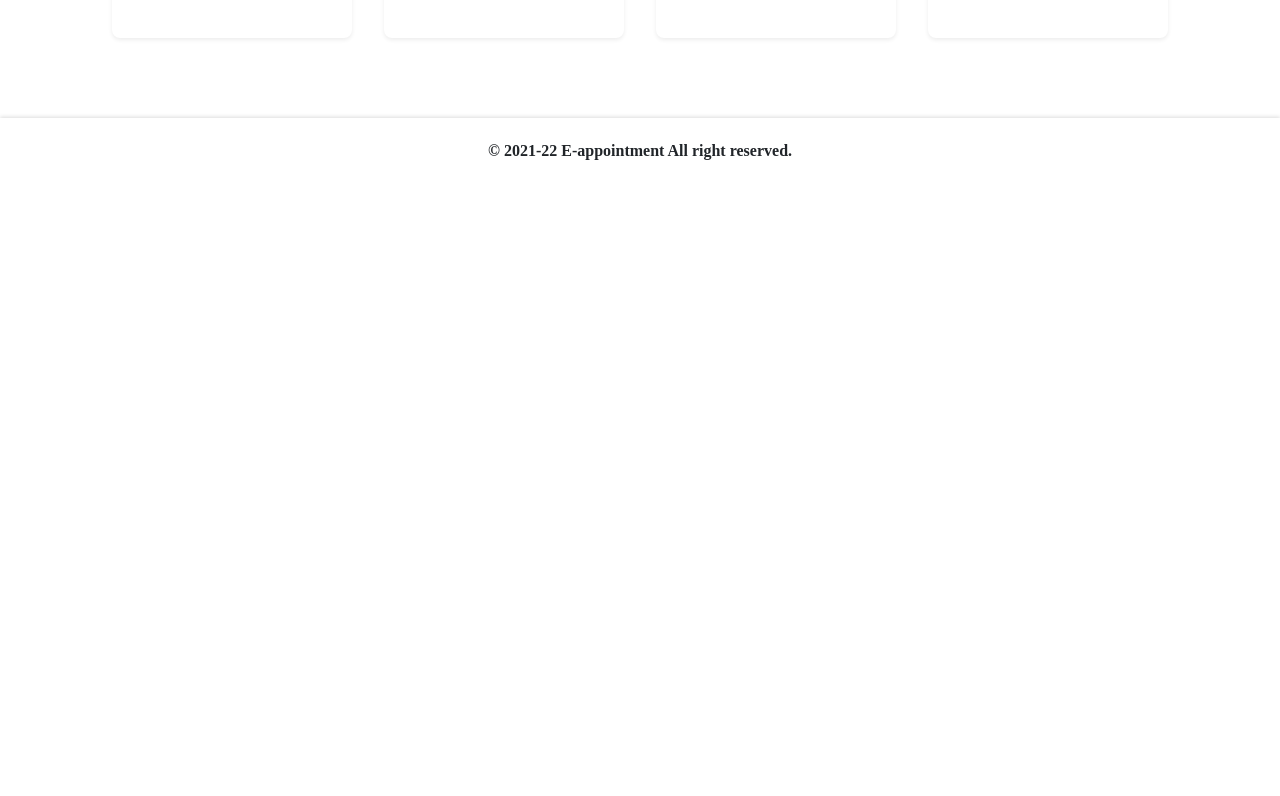
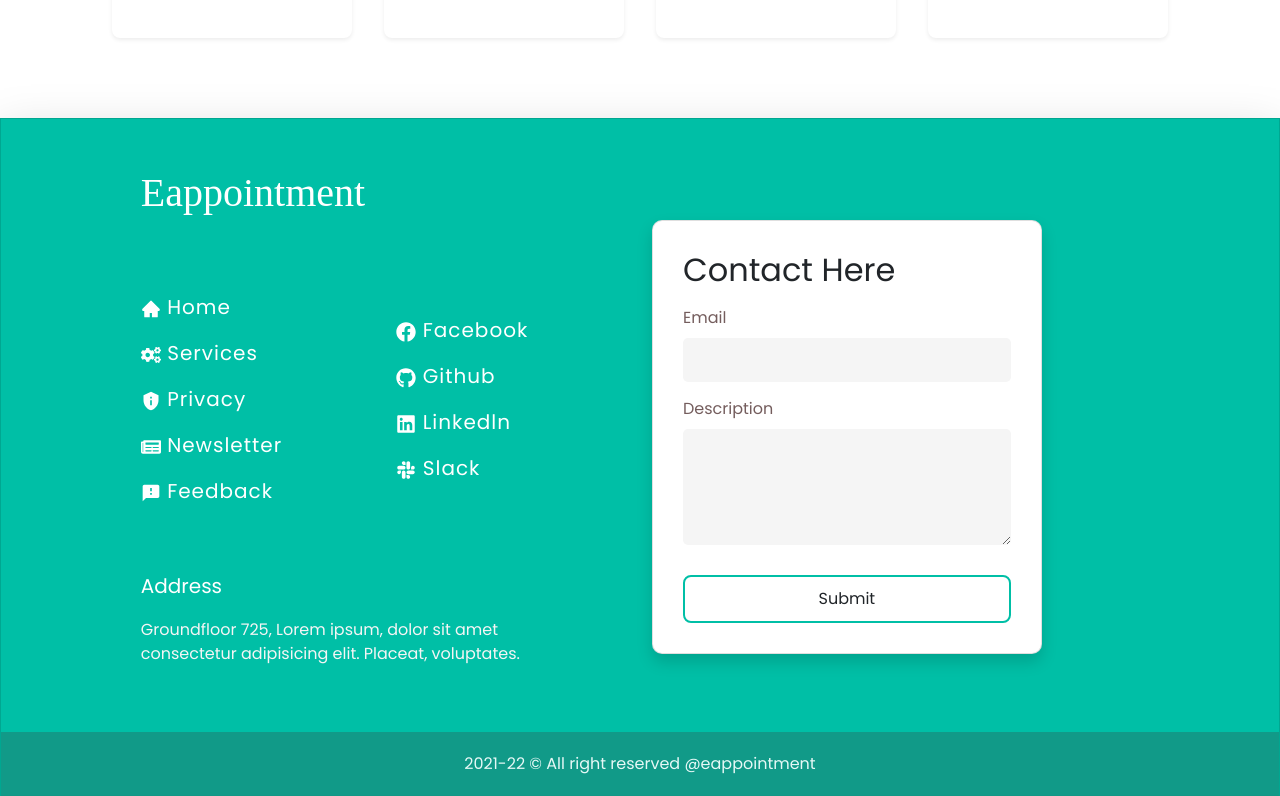
Before and after one commit to DebarshiMondal-06/E-Appointment, a React (Create React App) app in the folder Frontend/: page / in a window 1280 px wide. Shown: the part 1023-1819 px from the top of the page. Before the commit the page ends 1207 px from the top, so only its background shows below. Built offline with nearby package versions, Linux system fonts and the light colour scheme; what amazon-cognito-identity-js would draw is missing.

Commit message:
update footer

```diff
--- a/Frontend/src/App.js
+++ b/Frontend/src/App.js
@@ -7,7 +7,7 @@ import Error from "./Pages/Error";
 import "./index.css";
 import { useContext } from "react";
 import { createGlobalContext } from "./Utils/GlobalContext";
-import Footer from './Components/Footer';
+import Footer from './Components/Footer/Footer';
 import Services from "./Pages/Public/Services";
 import Contact from "./Pages/Public/Contact";
 import About from "./Pages/Public/About";
@@ -16,6 +16,7 @@ import Home from "./Pages/Public/Home";
 
 const App = () => {
   const { loader } = useContext(createGlobalContext);
+
   return <>
     <Routes>
       {/* Auth routes... */}
--- a/Frontend/src/Components/Footer.js
+++ /dev/null
@@ -1,12 +0,0 @@
-import React from 'react'
-
-const Footer = () => {
-  return <footer className='footer'>
-    <section className='footer-section p-3 container'>
-      <span>© 2021-22 E-appointment All right reserved.</span>
-    </section>
-  </footer>
-}
-
-
-export default Footer;
--- /dev/null
+++ b/Frontend/src/Components/Footer/Footer.js
@@ -0,0 +1,46 @@
+import React from 'react';
+import { Link } from 'react-router-dom';
+import FooterContact from './FooterContact';
+import { AiFillHome } from 'react-icons/ai'
+import { FaCogs, FaNewspaper, FaFacebook, FaGithub, FaLinkedin, FaSlack } from 'react-icons/fa'
+import { MdPrivacyTip, MdFeedback } from 'react-icons/md'
+
+
+
+const Footer = () => {
+  return <section className="footer--section card shadow-lg">
+    <div className="container">
+      <article className='footer--head--text'>
+        <h4>Eappointment</h4>
+      </article>
+      <div className="row">
+        <article className="lists col-md-3">
+          <Link to="/"><li> <AiFillHome /> Home</li></Link>
+          <Link to="/services"><li> <FaCogs /> Services</li></Link>
+          <Link to="/privacy-policy"><li> <MdPrivacyTip />  Privacy</li></Link>
+          <Link to="/newsletter"><li> <FaNewspaper /> Newsletter</li></Link>
+          <Link to="/feedback"><li> <MdFeedback /> Feedback</li></Link>
+        </article>
+        <article className="lists col-md-3">
+          <Link to="/facebook"><li> <FaFacebook /> Facebook</li></Link>
+          <Link to="/github"><li> <FaGithub /> Github</li></Link>
+          <Link to="/linkedln"><li> <FaLinkedin /> Linkedln</li></Link>
+          <Link to="/slack"><li> <FaSlack /> Slack</li></Link>
+        </article>
+        <section className="contact--section col-md-6">
+          <FooterContact />
+        </section>
+      </div>
+      <article className='address'>
+        <h5>Address</h5>
+        <p>Groundfloor 725, Lorem ipsum, dolor sit amet consectetur adipisicing elit. Placeat, voluptates.</p>
+      </article>
+    </div>
+
+    <section className="copyright--section">
+      2021-22 &copy; All right reserved @eappointment
+    </section>
+  </section>
+}
+
+export default Footer
--- /dev/null
+++ b/Frontend/src/Components/Footer/FooterContact.js
@@ -0,0 +1,40 @@
+import React, { useState } from 'react'
+import ProcessSpinner from '../Spinners/ProcessSpinner';
+import { Inputs, TextBox } from '../Inputs/Input';
+import { useForm } from 'react-hook-form';
+
+
+
+const FooterContact = () => {
+  const { handleSubmit, formState: { errors }, register } = useForm();
+  const [load] = useState(false);
+
+
+  const submit_data = (e) => {
+
+  }
+
+
+
+  return <main className=''>
+    <form className="doctors--add--form card shadow" onSubmit={handleSubmit(submit_data)}>
+      <h2 className='mb-3'>Contact Here</h2>
+
+      <section className='row' style={{ marginBottom: -25 }}>
+        {<Inputs col={12} isreadable={false} errors={errors} register={register} name1={'Email'} register1={'concern'} />}
+      </section>
+
+      <section className='row'>
+        {<TextBox errors={errors} register={register} name1={'Description'} register1={'description'} />}
+      </section>
+
+      <button className="btn contact--btn">
+        {
+          load ? <ProcessSpinner /> : 'Submit'
+        }
+      </button>
+    </form>
+  </main>
+}
+
+export default FooterContact;
--- a/Frontend/src/Components/component.css
+++ b/Frontend/src/Components/component.css
@@ -212,3 +212,104 @@
   font-size: 15px;
   margin-bottom: 0%;
 }
+
+
+
+
+.footer--section{
+  margin-bottom: 0px;
+  background-color: #00bfa6;
+  border-radius: 0%;
+  display: flex;
+}
+.footer--section .footer--head--text{
+  margin-top: 5%;
+  margin-bottom: -8%;
+}
+.footer--head--text h4{
+  font-size: 2.5em;
+  color: #fff;
+  font-family: cursive;
+}
+.footer--section .container{
+  margin-bottom: 50px;
+  width: 80%;
+}
+.footer--section .footer--head{
+  margin-top: 20px;
+  display: flex;
+}
+.footer--section .head{
+  font-size: 30px;
+  margin-top: 50px;
+  color: aliceblue;
+}
+.footer--section .lists{
+  justify-content: center;
+  list-style: none;
+  display: flex;
+  gap: 1em;
+  flex-direction: column;
+}
+.footer--section .lists li{
+  font-size: 20px;
+  color: white;
+  letter-spacing: 1px;
+}
+.footer--section .lists a{
+  text-decoration: none!important;
+}
+.footer--section .address{
+  margin-top: -10%;
+  color: #fff;
+  width: 40%;
+}
+.address h5{
+  color: #fff;
+}
+.address p{
+  color: whitesmoke;
+}
+.footer--section .contact--section{
+  margin-top: 5%;
+}
+.contact--btn{
+  margin-top: -10px;
+  border: 2px solid #00bfa6;
+  padding: 10px;
+  border-radius: 8px;
+}
+.contact--btn:hover{
+  background-color: #00bfa6;
+  color: #fff;
+}
+
+
+.copyright--section{
+  text-align: center;
+  color: white;
+  padding: 20px;
+  opacity: 0.9;
+  border-radius: 0%;
+  margin-bottom: -1px;
+  background-color: #139685;
+}
+
+
+@media only screen and (max-width: 990px) {
+  .footer--section .container{
+    text-align: center;
+    justify-content: center;
+    align-items: center;
+  }
+  .footer--section .footer--head{
+    justify-content: center;
+  }
+  .footer--section .footer--head--text{
+    margin-bottom: 5%;
+  }
+  .footer--section .address{
+    margin-top: 10%;
+    width: 100%;
+  }
+}
--- a/Frontend/src/Utils/GlobalContext.js
+++ b/Frontend/src/Utils/GlobalContext.js
@@ -1,4 +1,5 @@
-import React, { createContext, useState } from 'react';
+import React, { createContext, useEffect, useState } from 'react';
+import { useLocation } from 'react-router-dom';
 import { toast } from 'react-toastify';
 import { getData } from './API';
 import { exception_handler } from './Exception';
@@ -7,6 +8,7 @@ import { exception_handler } from './Exception';
 const createGlobalContext = createContext();
 
 const GlobalContext = ({ children }) => {
+  const { pathname } = useLocation();
   const [openSidebar, setOpenSidebar] = useState(false);
   const [closeSidebar, setCloseSidebar] = useState(false);
   const [loader, setLoader] = useState(false);
@@ -53,6 +55,11 @@ const GlobalContext = ({ children }) => {
   };
 
 
+  useEffect(() => {
+    window.scrollTo(0, 0);
+  }, [pathname]);
+
+
 
 
   return <createGlobalContext.Provider value={{
--- a/Frontend/src/index.css
+++ b/Frontend/src/index.css
@@ -316,18 +316,3 @@ body {
   justify-content: flex-start!important;
   font-size: small;
 }
-
-
-.footer{
-  box-shadow: 0px -1px 4px gainsboro!important;
-}
-.footer-section{
-  display: flex;
-  flex-direction: column;
-  text-align: center;
-}
-.footer-section span{
-  font-weight: bold;
-  padding:5px;
-  font-family: cursive;
-}
--- a/Frontend/src/index.js
+++ b/Frontend/src/index.js
@@ -10,13 +10,13 @@ import { AuthContext } from "./Auth/AuthContext";
 
 
 ReactDOM.render(
-  <GlobalContext>
-    <AuthContext>
-      <Router>
+  <Router>
+    <GlobalContext>
+      <AuthContext>
         <ToastContainer autoClose="2500" position="bottom-right" />
         <App />
-      </Router>
-    </AuthContext>
-  </GlobalContext>,
+      </AuthContext>
+    </GlobalContext>
+  </Router>,
   document.getElementById("root")
 );
```
